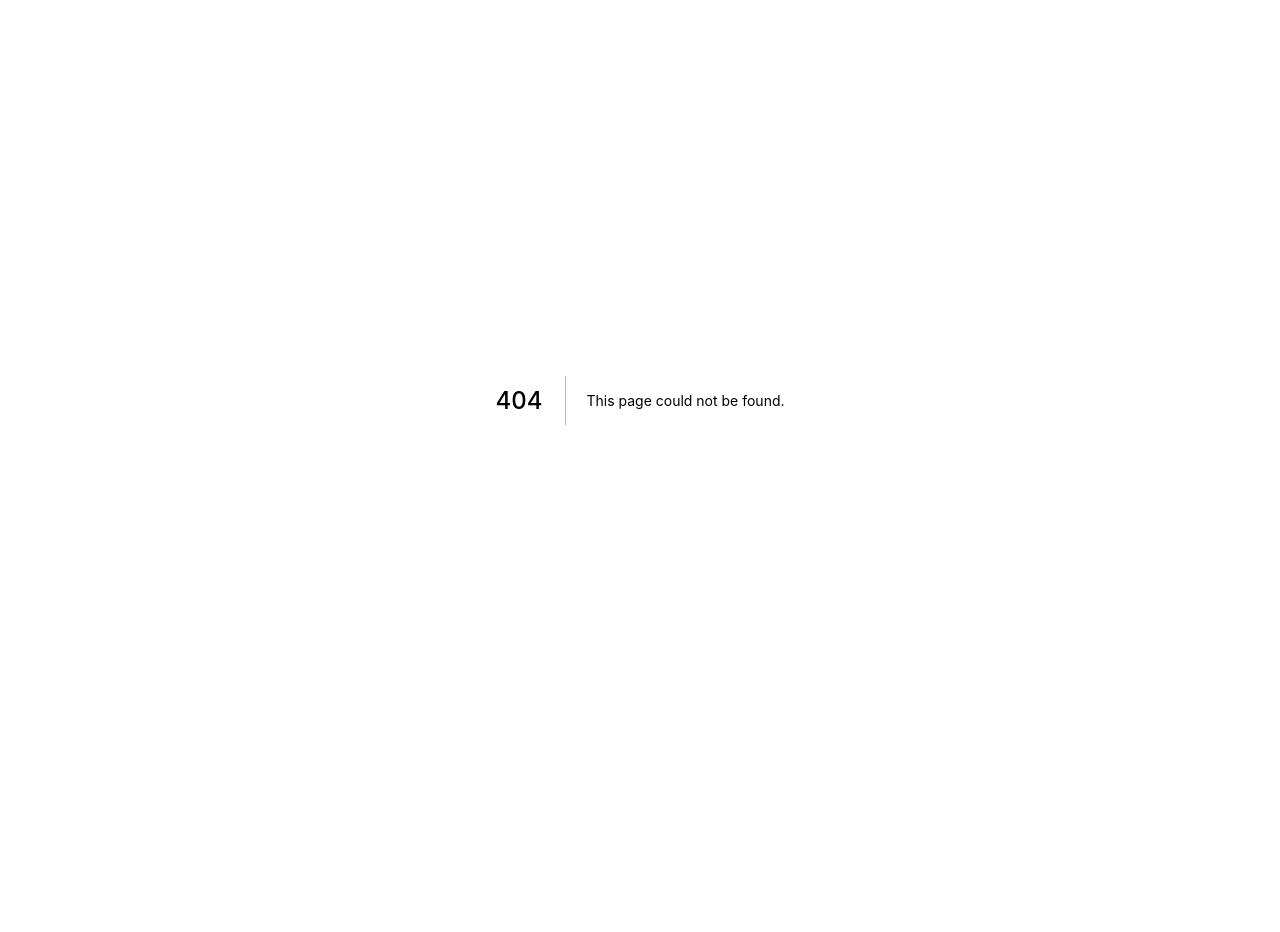
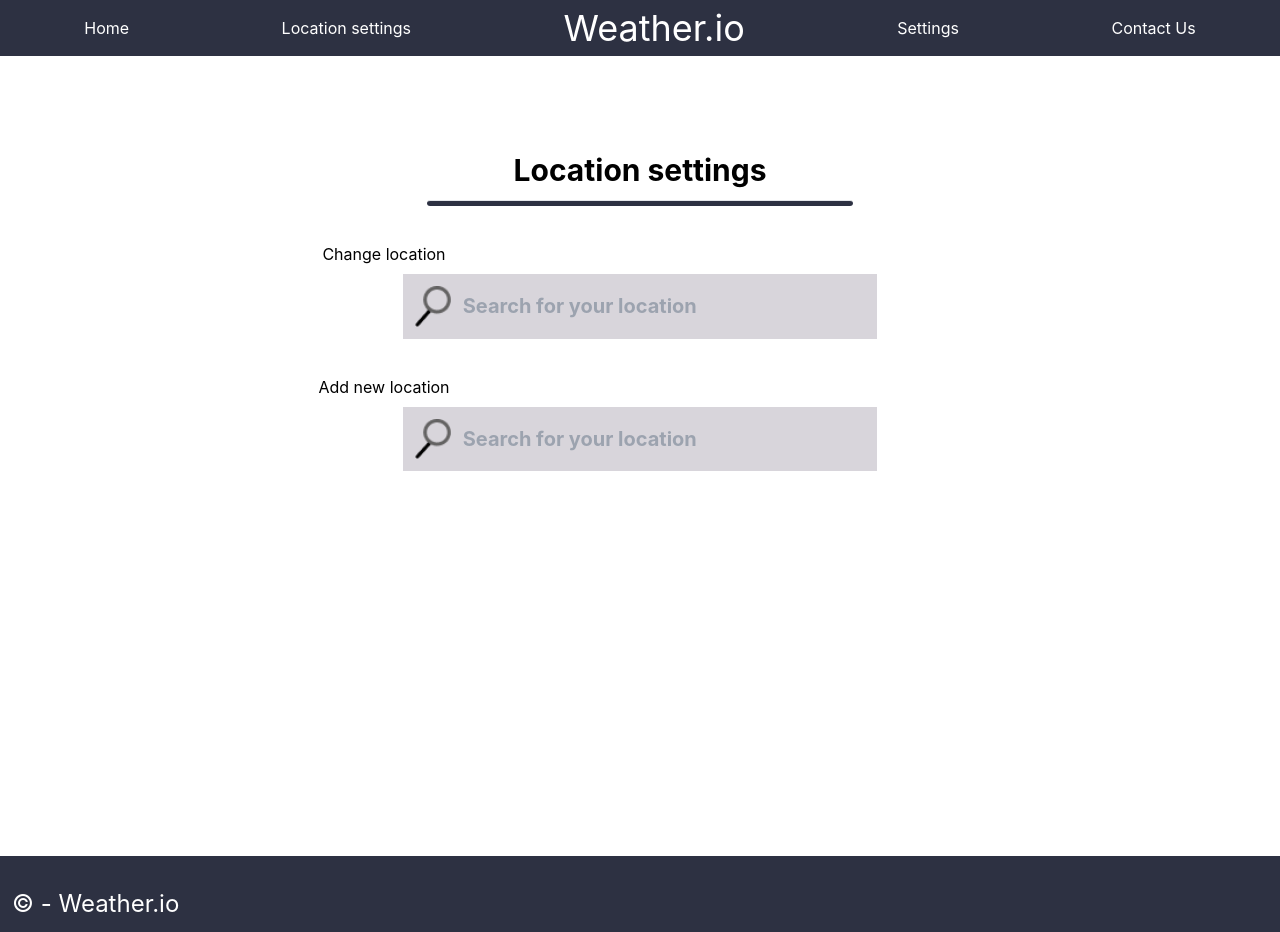
Before and after one commit to The-Creative-Programming-Group/Weather-App, a Next.js app: page /locationsettings in a window 1280 px wide. Before the commit this address had no page. Before the commit the page ends 800 px from the top, so only its background shows below. Built offline with nearby package versions, Linux system fonts and the light colour scheme.

Commit message:
Added a first raw implementation of the start location settings page

```diff
--- a/src/components/Layout.tsx
+++ b/src/components/Layout.tsx
@@ -21,7 +21,7 @@ const Layout: React.FC<LayoutProps> = ({ title, children, footer }) => {
         <Link className={styles.navbarA} href="/">
           Home
         </Link>
-        <Link className={styles.navbarA} href="">
+        <Link className={styles.navbarA} href="/locationsettings">
           Location settings
         </Link>
         <h1 className="text-base font-semibold md:font-normal md:text-4xl">
--- /dev/null
+++ b/src/pages/locationsettings/index.tsx
@@ -0,0 +1,59 @@
+import React from "react"
+import Layout from "~/components/Layout";
+
+const index = () => {
+    return (
+        <>
+            <Layout title={"Location Settings"}>
+                <div className="flex flex-col items-center w-full">
+                    <h1 className="flex mt-24 justify-center text-3xl font-bold">
+                        Location settings
+                    </h1>
+                    <hr className="w-4/12 h-1.5 bg-[#2d3142] mt-3 rounded" />
+                    <div
+                        id="styles-setup"
+                        className="mt-9 w-full flex flex-col items-center"
+                    >
+                        <label className="mr-131 mb-2">Change location</label>
+                        <div className="flex justify-center w-full">
+                        <img
+                            className="transform bg-[#d8d5db] pt-3 pb-3 pl-3 w-12"
+                            src="assets/search2.png"
+                            alt="search-icon"
+                            width={56}
+                            height={56}
+                        />
+                        <input
+                            className="w-4/12 bg-[#d8d5db] pt-0.5 pb-0.5 outline-0 text-xl pl-3 text-black font-bold"
+                            placeholder="Search for your location"
+                            type="text"
+                        />
+                        </div>
+                        <div
+                            id="styles-setup"
+                            className="mt-9 w-full flex flex-col items-center"
+                        >
+                            <label className="mr-131 mb-2">Add new location</label>
+                            <div className="flex justify-center w-full">
+                                <img
+                                    className="transform bg-[#d8d5db] pt-3 pb-3 pl-3 w-12"
+                                    src="assets/search2.png"
+                                    alt="search-icon"
+                                    width={56}
+                                    height={56}
+                                />
+                                <input
+                                    className="w-4/12 bg-[#d8d5db] pt-0.5 pb-0.5 outline-0 text-xl pl-3 text-black font-bold"
+                                    placeholder="Search for your location"
+                                    type="text"
+                                />
+                            </div>
+                        </div>
+                    </div>
+                </div>
+            </Layout>
+        </>
+    )
+}
+
+export default index;
```
